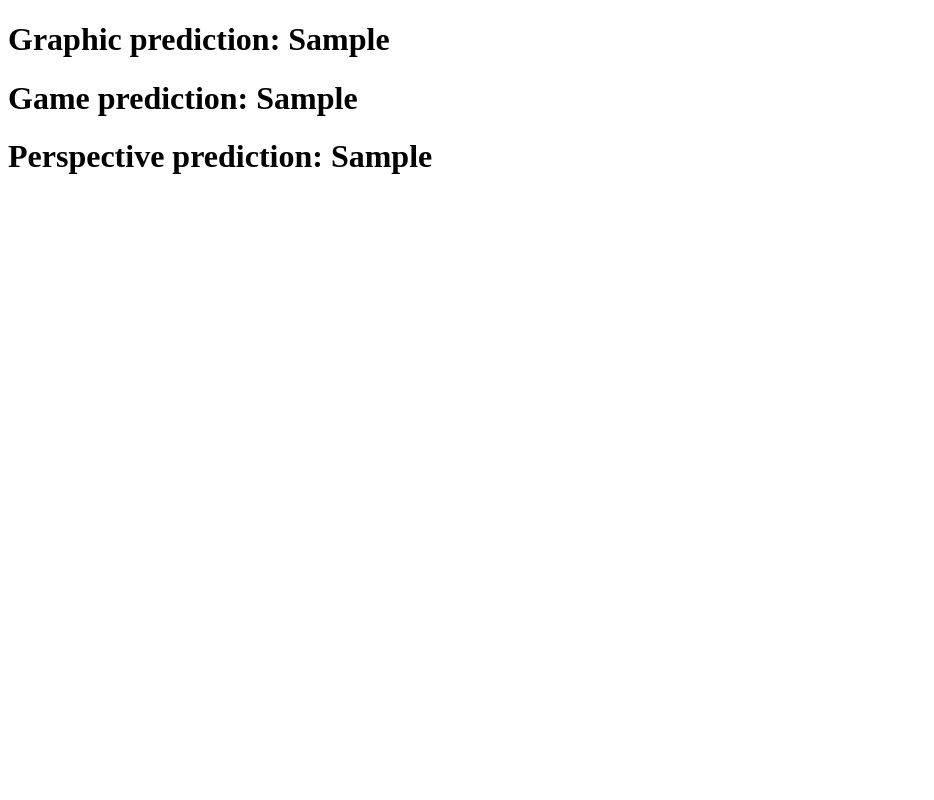
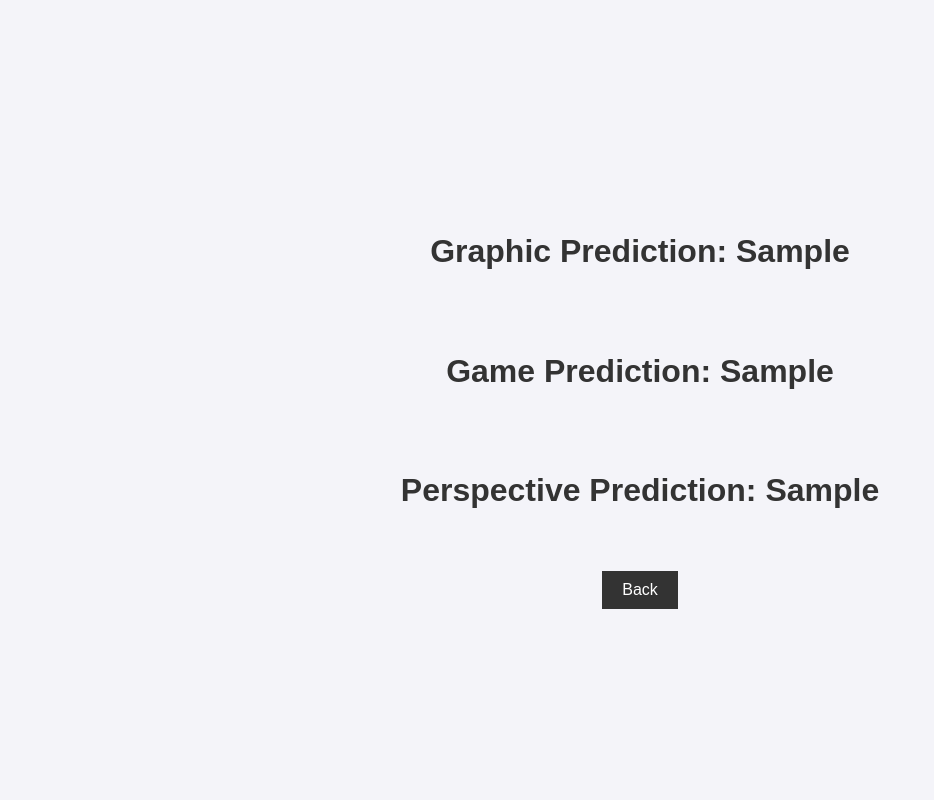
Before and after one commit to Luke-G91/AIA3, a Flask app: template agent/templates/prediction.html in a window 1280 px wide. Shown: the whole page, without its empty margins (0-934 px from the left). Run offline with Flask 3, Linux system fonts and the light colour scheme; the template is opened without the code that fills it: most values are stand-ins (such as "Sample title", 1, 10 or a date in 2020).

Commit message:
refactor flask app

```diff
--- a/agent/main.py
+++ b/agent/main.py
@@ -6,55 +6,68 @@ from PIL import Image
 import numpy as np
 import io
 
-img_height = 256
-img_width = 256
+# Constants
+IMG_HEIGHT = 256
+IMG_WIDTH = 256
 
-# Load the models
-graphic_style_model = tf.keras.models.load_model('models/Graphic-Style-classifier.keras')
-graphic_style_classes = ['Cartoon', 'Fantasy', 'Low-Poly', 'Pixel-Art', 'Realistic']
+# Load models and their classes
+models_info = {
+    "graphic_style": {
+        "model": load_model('models/Graphic-Style-classifier-best-model.keras'),
+        "classes": ['Cartoon', 'Fantasy', 'Low-Poly', 'Pixel-Art', 'Realistic'],
+    },
+    "perspective": {
+        "model": load_model('models/Perspective-classifier-best-model.keras'),
+        "classes": ['First-Person', 'Isometric', 'Third-Person', 'Top-Down'],
+    },
+    "game": {
+        "model": load_model('models/Game-classifier-best-model.keras'),
+        "classes": ['BattleBit', 'CounterStrike', 'DarkSouls', 'EuropaUniversalis', 'Fortnite', 'GrandTheftAuto', 'Grayzone', 'Hades', 'HeartsOfIron', 'LeagueOfLegends', 'LethalCompany', 'Minecraft', 'Overwatch', 'RuneScape', 'Rust', 'SeaOfThieves', 'Terraria', 'TotalWar', 'VRising', 'Warno'],
+    },
+}
 
-perspective_model = tf.keras.models.load_model('models/Perspective-classifier.keras')
-perspective_classes = ['First-Person', 'Isometric', 'Third-Person', 'Top-Down']
-
-game_model = tf.keras.models.load_model('models/Game-classifier.keras')
-game_classes = ['BattleBit', 'CounterStrike', 'DarkSouls', 'EuropaUniversalis', 'Fortnite', 'GrandTheftAuto', 'Grayzone', 'Hades', 'HeartsOfIron', 'LeagueOfLegends', 'LethalCompany', 'Minecraft', 'Overwatch', 'RuneScape', 'Rust', 'SeaOfThieves', 'Terraria', 'TotalWar', 'VRising', 'Warno']
-
-# Preprocess the image
+# Image preprocessing
 def process_image(image):
     if image.mode != "RGB":
         image = image.convert("RGB")
-    image = image.resize((img_height, img_width))
+    image = image.resize((IMG_HEIGHT, IMG_WIDTH))
     image = img_to_array(image)
     image = np.expand_dims(image, axis=0)
     return image
 
-# Create a Flask app
+# Predict function
+def predict_image(image, model_info):
+    predictions = model_info["model"].predict(image)
+    score = tf.nn.softmax(predictions[0])
+    predicted_class = model_info["classes"][np.argmax(score)]
+    confidence = 100 * np.max(score)
+    return f"This image most likely belongs to {predicted_class} with a {confidence:.2f} percent confidence."
+
+# Create Flask app
 app = Flask(__name__)
 
 @app.route('/', methods=['GET', 'POST'])
 def upload_file():
     if request.method == 'POST':
         if 'file' not in request.files:
-            return 'No file part'
-        file = request.files['file'].read()
-        image = Image.open(io.BytesIO(file))
-        img = image.resize((img_height, img_width))
-        img_array = tf.keras.preprocessing.image.img_to_array(img)
-        img_array = tf.expand_dims(img_array, 0)  # Create a batch
+            return 'No file part', 400
+        file = request.files['file']
+        if file.filename == '':
+            return 'No selected file', 400
+        try:
+            image = Image.open(io.BytesIO(file.read()))
+            img_array = process_image(image)
 
-        graphic_predictions = graphic_style_model.predict(img_array)
-        graphic_score = tf.nn.softmax(graphic_predictions[0])
-        graphic_result = "This image most likely belongs to {} with a {:.2f} percent confidence.".format(graphic_style_classes[np.argmax(graphic_score)], 100 * np.max(graphic_score))
+            # Predictions
+            graphic_result = predict_image(img_array, models_info["graphic_style"])
+            game_result = predict_image(img_array, models_info["game"])
+            perspective_result = predict_image(img_array, models_info["perspective"])
 
-        game_predictions = game_model.predict(img_array)
-        game_score = tf.nn.softmax(game_predictions[0])
-        game_result = "This image most likely belongs to {} with a {:.2f} percent confidence.".format(game_classes[np.argmax(game_score)], 100 * np.max(game_score))
+            return render_template('prediction.html', graphic_prediction=graphic_result, game_prediction=game_result, perspective_prediction=perspective_result)
 
-        perspective_predictions = perspective_model.predict(img_array)
-        perspective_score = tf.nn.softmax(perspective_predictions[0])
-        perspective_result = "This image most likely belongs to {} with a {:.2f} percent confidence.".format(perspective_classes[np.argmax(perspective_score)], 100 * np.max(perspective_score))
+        except Exception as e:
+            return str(e), 500
 
-        return render_template('prediction.html', graphic_prediction=graphic_result, game_prediction=game_result, perspective_prediction=perspective_result)
     return render_template('index.html')
 
 if __name__ == '__main__':
--- /dev/null
+++ b/agent/static/css/styles.css
@@ -0,0 +1,55 @@
+body {
+  font-family: Arial, sans-serif;
+  display: flex;
+  flex-direction: column;
+  align-items: center;
+  justify-content: center;
+  height: 100vh;
+  background-color: #f4f4f9;
+  margin: 0;
+}
+
+h1 {
+  color: #333;
+}
+
+.prediction {
+  margin: 20px 0;
+  text-align: center;
+}
+
+form {
+  display: flex;
+  flex-direction: column;
+  align-items: center;
+}
+
+input[type='file'] {
+  margin: 10px 0;
+}
+
+input[type='submit'] {
+  padding: 5px 15px;
+  background-color: #333;
+  color: white;
+  border: none;
+  cursor: pointer;
+}
+
+input[type='submit']:hover {
+  background-color: #555;
+}
+
+.back-button {
+  padding: 10px 20px;
+  margin-top: 20px;
+  background-color: #333;
+  color: white;
+  border: none;
+  cursor: pointer;
+  text-decoration: none;
+}
+
+.back-button:hover {
+  background-color: #555;
+}
--- a/agent/templates/prediction.html
+++ b/agent/templates/prediction.html
@@ -1,5 +1,25 @@
 <!DOCTYPE html>
-<title>Prediction</title>
-<h1>Graphic prediction: {{ graphic_prediction }}</h1>
-<h1>Game prediction: {{ game_prediction }}</h1>
-<h1>Perspective prediction: {{ perspective_prediction }}</h1>
+<html lang="en">
+  <head>
+    <meta charset="UTF-8" />
+    <meta name="viewport" content="width=device-width, initial-scale=1.0" />
+    <title>Prediction</title>
+    <link
+      rel="stylesheet"
+      type="text/css"
+      href="{{ url_for('static', filename='css/styles.css') }}"
+    />
+  </head>
+  <body>
+    <div class="prediction">
+      <h1>Graphic Prediction: {{ graphic_prediction }}</h1>
+    </div>
+    <div class="prediction">
+      <h1>Game Prediction: {{ game_prediction }}</h1>
+    </div>
+    <div class="prediction">
+      <h1>Perspective Prediction: {{ perspective_prediction }}</h1>
+    </div>
+    <a href="/" class="back-button">Back</a>
+  </body>
+</html>
```
Also changed, not shown: agent/templates/index.html (+20 -7 lines).
